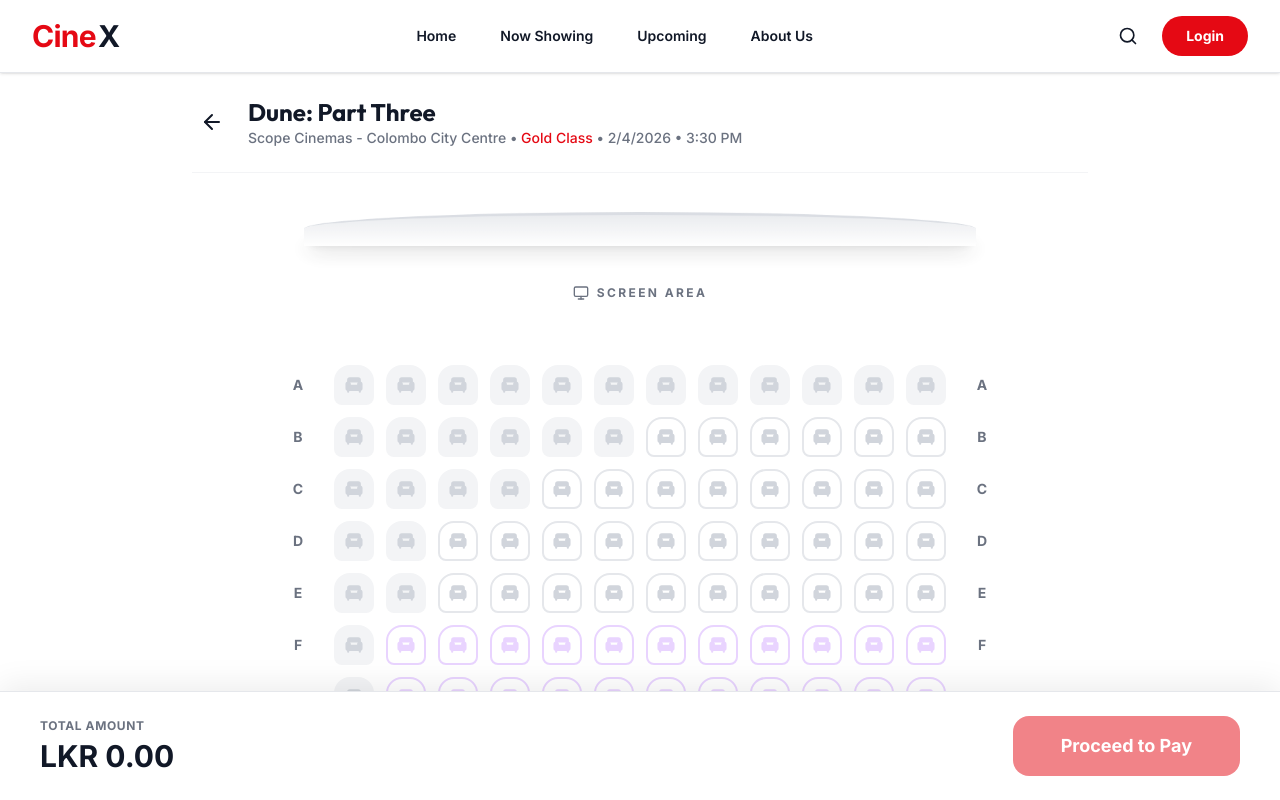
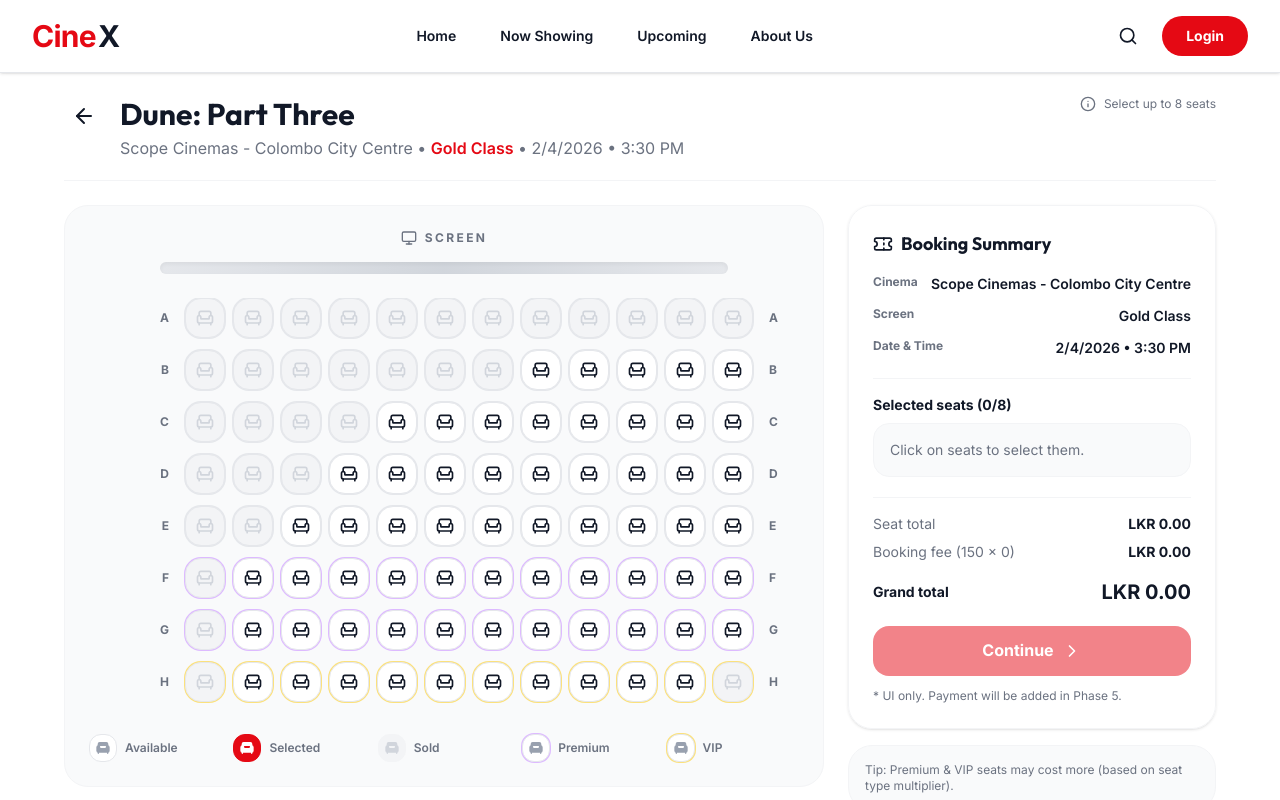
Before and after one commit to akindu02/cineX-movie-ticket-booking, a React (Vite) app in the folder frontend/: page /shows/1/seats in a window 1280 px wide. Shown: the top 800 px of the page. Built offline with nearby package versions, Linux system fonts and the light colour scheme.

Commit message:
seatselection page

```diff
--- a/frontend/src/layout/MainLayout.jsx
+++ b/frontend/src/layout/MainLayout.jsx
@@ -4,7 +4,7 @@ import Footer from './Footer';
 
 const MainLayout = () => {
     const location = useLocation();
-    const hideFooter = location.pathname === '/about';
+    const hideFooter = location.pathname === '/about' || location.pathname.includes('/seats') || location.pathname.includes('/checkout');
 
     return (
         <div className="flex flex-col min-h-screen">
--- a/frontend/src/pages/SeatSelectionPage.jsx
+++ b/frontend/src/pages/SeatSelectionPage.jsx
@@ -1,192 +1,352 @@
-import { useState, useMemo } from 'react';
-import { useParams, Link, useNavigate } from 'react-router-dom';
-import { getShowById, formatShowTime, formatPrice } from '../data/shows';
-import { getMovieById } from '../data/movies';
-import { generateSeatMap, calculateTotalPrice, seatTypes } from '../data/seats';
-import { ArrowLeft, Monitor, Armchair, Check } from 'lucide-react';
-import toast from 'react-hot-toast';
+import { useMemo, useState } from "react";
+import { Link, useNavigate, useParams } from "react-router-dom";
+import toast from "react-hot-toast";
+import {
+  ArrowLeft,
+  Monitor,
+  Armchair,
+  Ticket,
+  Info,
+  ChevronRight,
+  X,
+} from "lucide-react";
 
-const SeatSelectionPage = () => {
+import { getShowById, formatShowTime, formatPrice } from "../data/shows";
+import { getMovieById } from "../data/movies";
+import { generateSeatMap, calculateTotalPrice, seatTypes } from "../data/seats";
+
+const MAX_SEATS = 8;
+const BOOKING_FEE_PER_SEAT = 150;
+
+function cn(...classes) {
+  return classes.filter(Boolean).join(" ");
+}
+
+function getSeatById(seatMap, seatId) {
+  for (const row of seatMap.rows) {
+    const found = row.seats.find((s) => s.id === seatId);
+    if (found) return found;
+  }
+  return null;
+}
+
+function SeatButton({ seat, isSelected, onClick, basePriceLkr }) {
+  const isDisabled = seat.status === "sold" || seat.status === "held";
+
+  // Type colors (subtle)
+  const typeRing =
+    seat.type === seatTypes.VIP
+      ? "ring-yellow-400/50"
+      : seat.type === seatTypes.PREMIUM
+      ? "ring-purple-400/50"
+      : "ring-gray-200";
+
+  const selectedStyles =
+    "bg-[var(--color-primary)] text-white ring-[var(--color-primary)] shadow-lg shadow-red-500/20 scale-[1.03]";
+  const disabledStyles = "bg-gray-100 text-gray-300 cursor-not-allowed";
+  const availableStyles =
+    "bg-white text-[var(--color-light)] hover:bg-gray-50 hover:ring-gray-300";
+
+  const price = basePriceLkr * seat.priceMultiplier;
+
+  return (
+    <button
+      type="button"
+      disabled={isDisabled}
+      onClick={onClick}
+      className={cn(
+        "relative w-9 h-9 md:w-10 md:h-10 rounded-xl border border-gray-200 ring-1 transition-all flex items-center justify-center group",
+        typeRing,
+        isSelected ? selectedStyles : isDisabled ? disabledStyles : availableStyles
+      )}
+      title={`${seat.row}${seat.number} • ${seat.type} • ${formatPrice(price)}`}
+    >
+      <Armchair className={cn("w-4 h-4 md:w-5 md:h-5", isSelected ? "fill-current" : "")} />
+      {/* Hover tooltip */}
+      {!isDisabled && (
+        <div className="absolute -top-8 hidden group-hover:block bg-black text-white text-[10px] px-2 py-1 rounded-md whitespace-nowrap z-20">
+          {seat.row}
+          {seat.number} • {formatPrice(price)}
+        </div>
+      )}
+    </button>
+  );
+}
+
+export default function SeatSelectionPage() {
   const { id } = useParams();
   const navigate = useNavigate();
+
   const [selectedSeats, setSelectedSeats] = useState([]);
 
-    // Fetch data
   const show = getShowById(id);
   const movie = show ? getMovieById(show.movieId) : null;
 
-    // Generate seat map (memoized)
   const seatMap = useMemo(() => {
     if (!show) return null;
-        return generateSeatMap(show.screenName, show.id); // Use show.id as seed
+    return generateSeatMap(show.screenName, show.id);
   }, [show]);
 
-    if (!show || !movie || !seatMap) return <div className="p-8 text-center">Loading...</div>;
+  if (!show || !movie || !seatMap) {
+    return <div className="p-10 text-center text-gray-500">Loading...</div>;
+  }
 
-    const handleSeatClick = (seatId) => {
-        // Check if seat exists and is available
-        let seat;
-        seatMap.rows.forEach(row => {
-            const found = row.seats.find(s => s.id === seatId);
-            if (found) seat = found;
-        });
+  const selectedSeatObjects = selectedSeats
+    .map((seatId) => getSeatById(seatMap, seatId))
+    .filter(Boolean);
 
-        if (!seat || seat.status === 'sold' || seat.status === 'held') return;
+  const totalSeatPrice = calculateTotalPrice(selectedSeats, show.priceLkr, seatMap);
+  const bookingFee = selectedSeats.length * BOOKING_FEE_PER_SEAT;
+  const grandTotal = totalSeatPrice + bookingFee;
+
+  const toggleSeat = (seatId) => {
+    const seat = getSeatById(seatMap, seatId);
+    if (!seat) return;
+
+    if (seat.status === "sold" || seat.status === "held") return;
 
     if (selectedSeats.includes(seatId)) {
-            setSelectedSeats(prev => prev.filter(id => id !== seatId));
-        } else {
-            if (selectedSeats.length >= 8) {
-                toast.error("You can only select up to 8 seats");
+      setSelectedSeats((prev) => prev.filter((s) => s !== seatId));
       return;
     }
-            setSelectedSeats(prev => [...prev, seatId]);
+
+    if (selectedSeats.length >= MAX_SEATS) {
+      toast.error(`You can only select up to ${MAX_SEATS} seats`);
+      return;
     }
+
+    setSelectedSeats((prev) => [...prev, seatId]);
   };
 
-    const totalPrice = calculateTotalPrice(selectedSeats, show.priceLkr, seatMap);
-    const bookingFee = selectedSeats.length * 150; // LKR 150 booking fee per seat
-    const grandTotal = totalPrice + bookingFee;
+  const clearSelection = () => setSelectedSeats([]);
 
-    const handleProceed = () => {
+  const proceed = () => {
     if (selectedSeats.length === 0) {
       toast.error("Please select at least one seat");
       return;
     }
 
-        navigate('/checkout', {
+    navigate("/checkout", {
       state: {
         showId: show.id,
         selectedSeats,
-                totalPrice: grandTotal
-            }
+        totalPrice: grandTotal,
+      },
     });
   };
 
   return (
-        <div className="min-h-screen bg-white pb-32 pt-24 px-4">
-            <div className="max-w-4xl mx-auto">
-                {/* Header */}
-                <div className="flex items-center gap-4 mb-8 pb-6 border-b border-gray-100">
-                    <Link to={`/movies/${movie.id}`} className="p-2 rounded-full hover:bg-gray-100 text-[var(--color-light)] transition-colors">
+    <div className="min-h-screen bg-white pt-24 pb-10 px-4">
+      <div className="max-w-6xl mx-auto">
+        {/* Top header */}
+        <div className="flex items-start gap-4 mb-6 pb-5 border-b border-gray-100">
+          <Link
+            to={`/movies/${movie.id}`}
+            className="p-2 rounded-full hover:bg-gray-100 text-[var(--color-light)] transition"
+          >
             <ArrowLeft className="w-6 h-6" />
           </Link>
-                    <div>
-                        <h1 className="text-2xl font-bold text-[var(--color-light)]">{movie.title}</h1>
-                        <p className="text-[var(--color-light-400)] text-sm font-medium">
-                            {show.cinemaName} • <span className="text-[var(--color-primary)]">{show.screenName}</span> • {new Date(show.date).toLocaleDateString()} • {formatShowTime(show.time)}
+
+          <div className="flex-1">
+            <h1 className="text-2xl md:text-3xl font-extrabold text-[var(--color-light)]">
+              {movie.title}
+            </h1>
+            <p className="text-sm md:text-base text-[var(--color-light-400)] mt-1">
+              {show.cinemaName} •{" "}
+              <span className="text-[var(--color-primary)] font-semibold">{show.screenName}</span>{" "}
+              • {new Date(show.date).toLocaleDateString()} • {formatShowTime(show.time)}
             </p>
+          </div>
+
+          <div className="hidden md:flex items-center gap-2 text-xs text-[var(--color-light-400)]">
+            <Info className="w-4 h-4" />
+            <span>Select up to {MAX_SEATS} seats</span>
           </div>
         </div>
 
+        {/* Main grid */}
+        <div className="grid grid-cols-1 lg:grid-cols-3 gap-6">
+          {/* Left: Seat map */}
+          <div className="lg:col-span-2">
             {/* Screen */}
-                <div className="mb-16 relative perspective-1000">
-                    <div className="w-3/4 mx-auto h-12 bg-gradient-to-b from-gray-200 to-white transform -rotate-x-45 rounded-t-[50%] mb-8 border-t-4 border-gray-300 shadow-xl opacity-80"></div>
-                    <p className="text-center text-xs font-bold text-[var(--color-light-400)] tracking-[0.2em] flex items-center justify-center gap-2 uppercase">
-                        <Monitor className="w-4 h-4" /> Screen Area
-                    </p>
+            <div className="bg-gray-50 border border-gray-100 rounded-2xl p-5 md:p-6 mb-6">
+              <div className="flex items-center justify-center gap-2 text-[var(--color-light-400)] text-xs font-bold tracking-[0.2em] uppercase mb-4">
+                <Monitor className="w-4 h-4" /> Screen
               </div>
 
-                {/* Seat Map */}
-                <div className="mb-12 overflow-x-auto pb-12">
-                    <div className="min-w-[700px] flex flex-col gap-3 items-center">
+              <div className="mx-auto w-[80%] h-3 rounded-full bg-gradient-to-r from-gray-200 via-gray-300 to-gray-200 shadow-inner" />
+
+              <div className="mt-6 overflow-x-auto pb-2">
+                <div className="min-w-[760px] flex flex-col gap-3 items-center">
                   {seatMap.rows.map((row) => (
-                            <div key={row.rowLabel} className="flex gap-6 items-center">
-                                <span className="w-6 text-center text-sm font-bold text-[var(--color-light-400)]">{row.rowLabel}</span>
-                                <div className="flex gap-2 md:gap-3">
+                    <div key={row.rowLabel} className="flex items-center gap-4">
+                      {/* Row label */}
+                      <div className="w-8 text-right text-xs font-bold text-[var(--color-light-400)]">
+                        {row.rowLabel}
+                      </div>
+
+                      {/* Seats */}
+                      <div className="flex items-center gap-2">
                         {row.seats.map((seat) => {
                           const isSelected = selectedSeats.includes(seat.id);
-                                        const isSold = seat.status === 'sold';
-
-                                        // Base Styles
-                                        let seatStyle = 'bg-white border-2 border-gray-200 text-gray-300 hover:border-[var(--color-primary)] hover:text-[var(--color-primary)] cursor-pointer';
-
-                                        // Status Styles
-                                        if (isSelected) {
-                                            seatStyle = 'bg-[var(--color-primary)] border-[var(--color-primary)] text-white shadow-lg shadow-red-200 scale-110 z-10';
-                                        } else if (isSold) {
-                                            seatStyle = 'bg-gray-100 border-gray-100 text-gray-300 cursor-not-allowed';
-                                        } else {
-                                            // Available Styles (Type specific)
-                                            if (seat.type === seatTypes.PREMIUM) seatStyle += ' border-purple-200 text-purple-200 hover:border-purple-500 hover:text-purple-500';
-                                            if (seat.type === seatTypes.VIP) seatStyle += ' border-yellow-300 text-yellow-300 hover:border-yellow-500 hover:text-yellow-500';
-                                        }
-
+                          const isDisabled = seat.status === "sold" || seat.status === "held";
                           return (
-                                            <button
+                            <SeatButton
                               key={seat.id}
-                                                disabled={isSold}
-                                                onClick={() => handleSeatClick(seat.id)}
-                                                className={`w-8 h-8 md:w-10 md:h-10 rounded-t-xl rounded-b-md transition-all duration-200 flex items-center justify-center relative group ${seatStyle}`}
-                                                title={`${seat.row}${seat.number} - ${seat.type} - ${formatPrice(show.priceLkr * seat.priceMultiplier)}`}
-                                            >
-                                                <Armchair className={`w-4 h-4 md:w-5 md:h-5 ${isSelected ? 'fill-current' : 'fill-current'}`} strokeWidth={2.5} />
-                                                {/* Tooltip on Hover */}
-                                                {!isSold && (
-                                                    <div className="absolute bottom-full mb-2 hidden group-hover:block bg-black text-white text-[10px] px-2 py-1 rounded whitespace-nowrap z-50 pointer-events-none">
-                                                        {seat.row}{seat.number} • {formatPrice(show.priceLkr * seat.priceMultiplier)}
-                                                    </div>
-                                                )}
-                                            </button>
+                              seat={seat}
+                              isSelected={isSelected}
+                              basePriceLkr={show.priceLkr}
+                              onClick={() => !isDisabled && toggleSeat(seat.id)}
+                            />
                           );
                         })}
                       </div>
-                                <span className="w-6 text-center text-sm font-bold text-[var(--color-light-400)]">{row.rowLabel}</span>
+
+                      {/* Row label */}
+                      <div className="w-8 text-left text-xs font-bold text-[var(--color-light-400)]">
+                        {row.rowLabel}
+                      </div>
                     </div>
                   ))}
                 </div>
               </div>
 
               {/* Legend */}
-                <div className="flex flex-wrap justify-center gap-4 md:gap-8 mb-12 text-sm font-medium text-[var(--color-light-300)] bg-gray-50 p-6 rounded-2xl border border-gray-100 mx-auto max-w-3xl shadow-sm">
-                    <div className="flex items-center gap-2">
-                        <div className="w-6 h-6 rounded border-2 border-gray-200 bg-white flex items-center justify-center text-gray-300"><Armchair className="w-3.5 h-3.5 fill-current" /></div>
-                        <span>Available</span>
-                    </div>
-                    <div className="flex items-center gap-2">
-                        <div className="w-6 h-6 rounded bg-[var(--color-primary)] border-2 border-[var(--color-primary)] flex items-center justify-center text-white"><Armchair className="w-3.5 h-3.5 fill-current" /></div>
-                        <span>Selected</span>
-                    </div>
-                    <div className="flex items-center gap-2">
-                        <div className="w-6 h-6 rounded bg-gray-100 border-2 border-gray-100 flex items-center justify-center text-gray-300"><Armchair className="w-3.5 h-3.5 fill-current" /></div>
-                        <span>Sold</span>
-                    </div>
-                    <div className="w-px h-6 bg-gray-200 mx-2 hidden md:block"></div>
-                    <div className="flex items-center gap-2">
-                        <div className="w-6 h-6 rounded border-2 border-purple-300 bg-white flex items-center justify-center text-purple-300"><Armchair className="w-3.5 h-3.5 fill-current" /></div>
-                        <span>Premium</span>
-                    </div>
-                    <div className="flex items-center gap-2">
-                        <div className="w-6 h-6 rounded border-2 border-yellow-400 bg-white flex items-center justify-center text-yellow-400"><Armchair className="w-3.5 h-3.5 fill-current" /></div>
-                        <span>VIP</span>
+              <div className="mt-6 grid grid-cols-2 md:grid-cols-5 gap-3 text-sm text-[var(--color-light-400)]">
+                <LegendItem label="Available" boxClass="bg-white border border-gray-200" />
+                <LegendItem label="Selected" boxClass="bg-[var(--color-primary)] border border-[var(--color-primary)]" active />
+                <LegendItem label="Sold" boxClass="bg-gray-100 border border-gray-100" disabled />
+                <LegendItem label="Premium" boxClass="bg-white border border-gray-200 ring-1 ring-purple-400/50" />
+                <LegendItem label="VIP" boxClass="bg-white border border-gray-200 ring-1 ring-yellow-400/50" />
               </div>
             </div>
           </div>
 
-            {/* Bottom Bar */}
-            <div className="fixed bottom-0 left-0 w-full bg-white border-t border-gray-200 p-4 md:p-6 z-40 shadow-[0_-5px_30px_rgba(0,0,0,0.08)]">
-                <div className="max-w-[1200px] mx-auto flex justify-between items-center transition-all">
-                    <div>
-                        <p className="text-[var(--color-light-400)] text-xs font-bold uppercase tracking-wider mb-1">Total Amount</p>
-                        <div className="flex items-baseline gap-2">
-                            <span className="text-3xl font-bold text-[var(--color-light)]">{formatPrice(grandTotal)}</span>
-                            {selectedSeats.length > 0 && <span className="text-sm font-medium text-[var(--color-primary)] bg-red-50 px-2 py-0.5 rounded-full">{selectedSeats.length} seats</span>}
+          {/* Right: Summary */}
+          <div className="lg:col-span-1">
+            <div className="sticky top-24">
+              <div className="border border-gray-100 rounded-2xl p-5 md:p-6 shadow-sm">
+                <div className="flex items-center justify-between gap-3">
+                  <h2 className="text-lg font-extrabold text-[var(--color-light)] flex items-center gap-2">
+                    <Ticket className="w-5 h-5" />
+                    Booking Summary
+                  </h2>
+
+                  {selectedSeats.length > 0 && (
+                    <button
+                      type="button"
+                      onClick={clearSelection}
+                      className="text-xs font-bold text-[var(--color-light-400)] hover:text-[var(--color-light)] flex items-center gap-1"
+                    >
+                      <X className="w-4 h-4" /> Clear
+                    </button>
+                  )}
+                </div>
+
+                <div className="mt-4 space-y-3">
+                  <InfoRow label="Cinema" value={show.cinemaName} />
+                  <InfoRow label="Screen" value={show.screenName} />
+                  <InfoRow
+                    label="Date & Time"
+                    value={`${new Date(show.date).toLocaleDateString()} • ${formatShowTime(show.time)}`}
+                  />
+                </div>
+
+                <div className="mt-5 border-t border-gray-100 pt-4">
+                  <p className="text-sm font-bold text-[var(--color-light)] mb-2">
+                    Selected seats ({selectedSeats.length}/{MAX_SEATS})
+                  </p>
+
+                  {selectedSeats.length === 0 ? (
+                    <div className="text-sm text-[var(--color-light-400)] bg-gray-50 border border-gray-100 rounded-xl p-4">
+                      Click on seats to select them.
+                    </div>
+                  ) : (
+                    <div className="flex flex-wrap gap-2">
+                      {selectedSeatObjects.map((s) => (
+                        <span
+                          key={s.id}
+                          className="px-2.5 py-1 rounded-full text-xs font-bold bg-red-50 text-[var(--color-primary)] border border-red-100"
+                        >
+                          {s.row}
+                          {s.number}
+                        </span>
+                      ))}
+                    </div>
+                  )}
+                </div>
+
+                <div className="mt-5 border-t border-gray-100 pt-4 space-y-2">
+                  <LineItem label="Seat total" value={formatPrice(totalSeatPrice)} />
+                  <LineItem
+                    label={`Booking fee (${BOOKING_FEE_PER_SEAT} x ${selectedSeats.length})`}
+                    value={formatPrice(bookingFee)}
+                  />
+                  <div className="flex items-center justify-between pt-2">
+                    <span className="text-sm font-extrabold text-[var(--color-light)]">Grand total</span>
+                    <span className="text-xl font-extrabold text-[var(--color-light)]">
+                      {formatPrice(grandTotal)}
+                    </span>
                   </div>
                 </div>
+
                 <button
-                        onClick={handleProceed}
+                  type="button"
+                  onClick={proceed}
                   disabled={selectedSeats.length === 0}
-                        className="btn btn-primary px-8 md:px-12 py-3 md:py-4 rounded-xl text-lg font-bold shadow-lg shadow-red-600/20 disabled:opacity-50 disabled:cursor-not-allowed disabled:shadow-none hover:scale-[1.02] active:scale-[0.98] transition-all flex items-center gap-2"
+                  className="mt-5 w-full btn btn-primary py-3 rounded-xl font-extrabold shadow-lg shadow-red-600/20 disabled:opacity-50 disabled:cursor-not-allowed disabled:shadow-none hover:scale-[1.01] active:scale-[0.99] transition flex items-center justify-center gap-2"
                 >
-                        Proceed to Pay {selectedSeats.length > 0 && <ChevronRight className="w-5 h-5" />}
+                  Continue <ChevronRight className="w-5 h-5" />
                 </button>
+
+                <p className="mt-3 text-xs text-[var(--color-light-400)]">
+                  * UI only. Payment will be added in Phase 5.
+                </p>
+              </div>
+
+              <div className="mt-4 text-xs text-[var(--color-light-400)] bg-gray-50 border border-gray-100 rounded-2xl p-4">
+                Tip: Premium & VIP seats may cost more (based on seat type multiplier).
+              </div>
+            </div>
+          </div>
         </div>
       </div>
     </div>
   );
-};
+}
 
-// Simple Chevron for button
-import { ChevronRight } from 'lucide-react';
+/* Small UI helpers */
+function LegendItem({ label, boxClass, active, disabled }) {
+  return (
+    <div className="flex items-center gap-2">
+      <div
+        className={cn(
+          "w-7 h-7 rounded-lg flex items-center justify-center",
+          boxClass,
+          active ? "text-white" : disabled ? "text-gray-300" : "text-gray-400"
+        )}
+      >
+        <Armchair className="w-4 h-4 fill-current" />
+      </div>
+      <span className="text-xs font-semibold">{label}</span>
+    </div>
+  );
+}
 
-export default SeatSelectionPage;
+function InfoRow({ label, value }) {
+  return (
+    <div className="flex items-start justify-between gap-3">
+      <span className="text-xs font-bold text-[var(--color-light-400)]">{label}</span>
+      <span className="text-sm font-semibold text-[var(--color-light)] text-right">{value}</span>
+    </div>
+  );
+}
+
+function LineItem({ label, value }) {
+  return (
+    <div className="flex items-center justify-between">
+      <span className="text-sm text-[var(--color-light-400)]">{label}</span>
+      <span className="text-sm font-bold text-[var(--color-light)]">{value}</span>
+    </div>
+  );
+}
```
Lines whose indentation alone changed are shown as unchanged.
